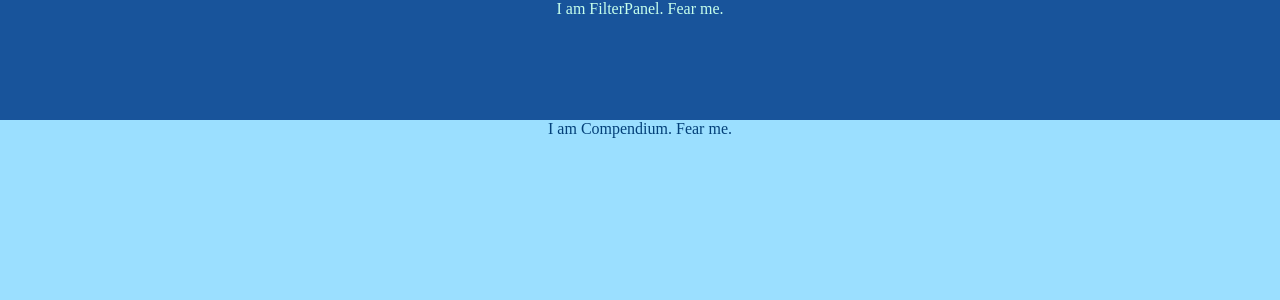
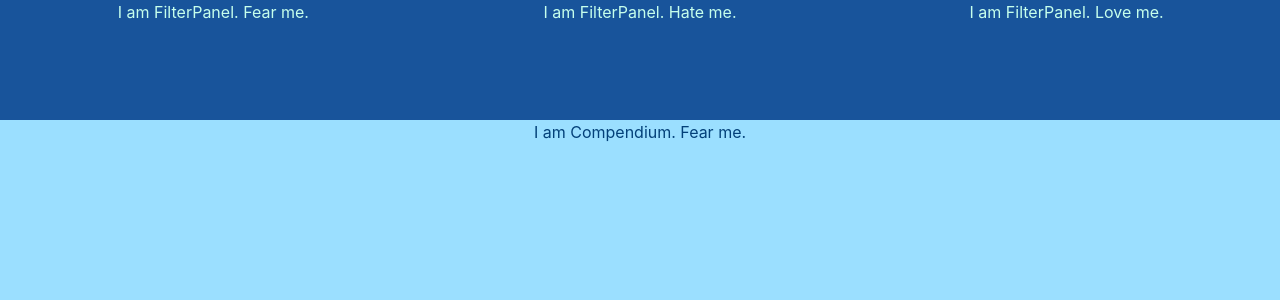
Before and after one commit to aturfah/eon-codex, a React (Create React App) app: page / in a window 1280 px wide. Shown: the top 300 px of the page. Built offline with nearby package versions, Linux system fonts and the light colour scheme.

Commit message:
Get bootstrap working pt 2

```diff
--- a/public/index.html
+++ b/public/index.html
@@ -19,6 +19,17 @@
       work correctly both with client-side routing and a non-root public URL.
       Learn how to configure a non-root public URL by running `npm run build`.
     -->
+
+    <!--
+      Import for bootstrap
+    -->
+    <link
+      rel="stylesheet"
+      href="https://maxcdn.bootstrapcdn.com/bootstrap/4.3.1/css/bootstrap.min.css"
+      integrity="sha384-ggOyR0iXCbMQv3Xipma34MD+dH/1fQ784/j6cY/iJTQUOhcWr7x9JvoRxT2MZw1T"
+      crossorigin="anonymous"
+    />
+
     <title>EOX Codex</title>
   </head>
   <body>
--- a/src/FilterPanel/FilterPanel.js
+++ b/src/FilterPanel/FilterPanel.js
@@ -2,7 +2,8 @@ import React, {Component} from 'react';
 import './FilterPanel.css';
 
 import Container from 'react-bootstrap/Container'
-
+import Col from 'react-bootstrap/Col';
+import Row from 'react-bootstrap/Row';
 
 /**
  * Dropdown element for class selection
@@ -15,7 +16,11 @@ class FilterPanel extends Component {
   render() {
     return (
       <Container fluid={true} className="FilterPanel">
-        I am FilterPanel. Fear me.
+        <Row>
+          <Col xs="4">I am FilterPanel. Fear me.</Col>
+          <Col xs="4">I am FilterPanel. Hate me.</Col>
+          <Col xs="4">I am FilterPanel. Love me.</Col>
+        </Row>
       </Container>
     );
   }
```
